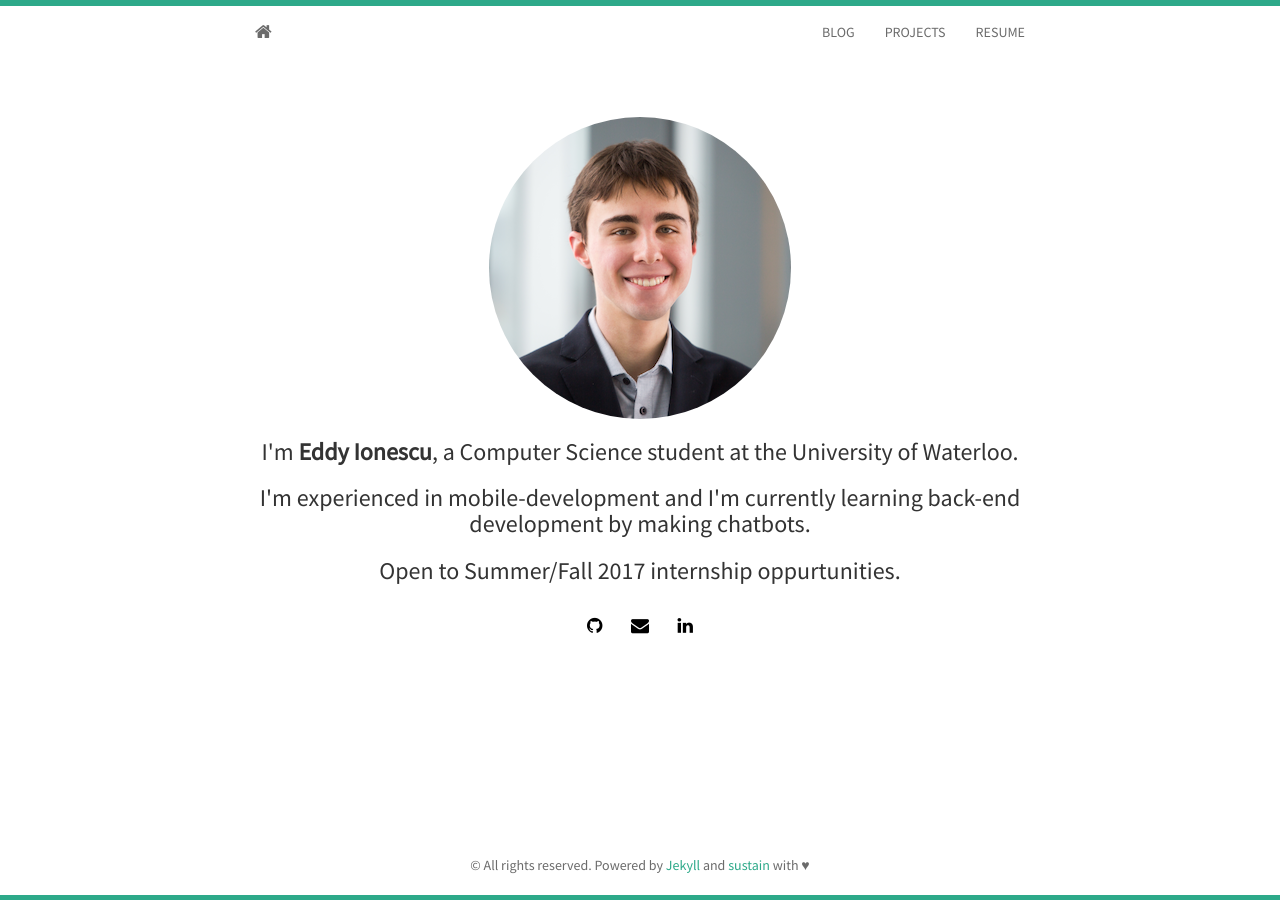
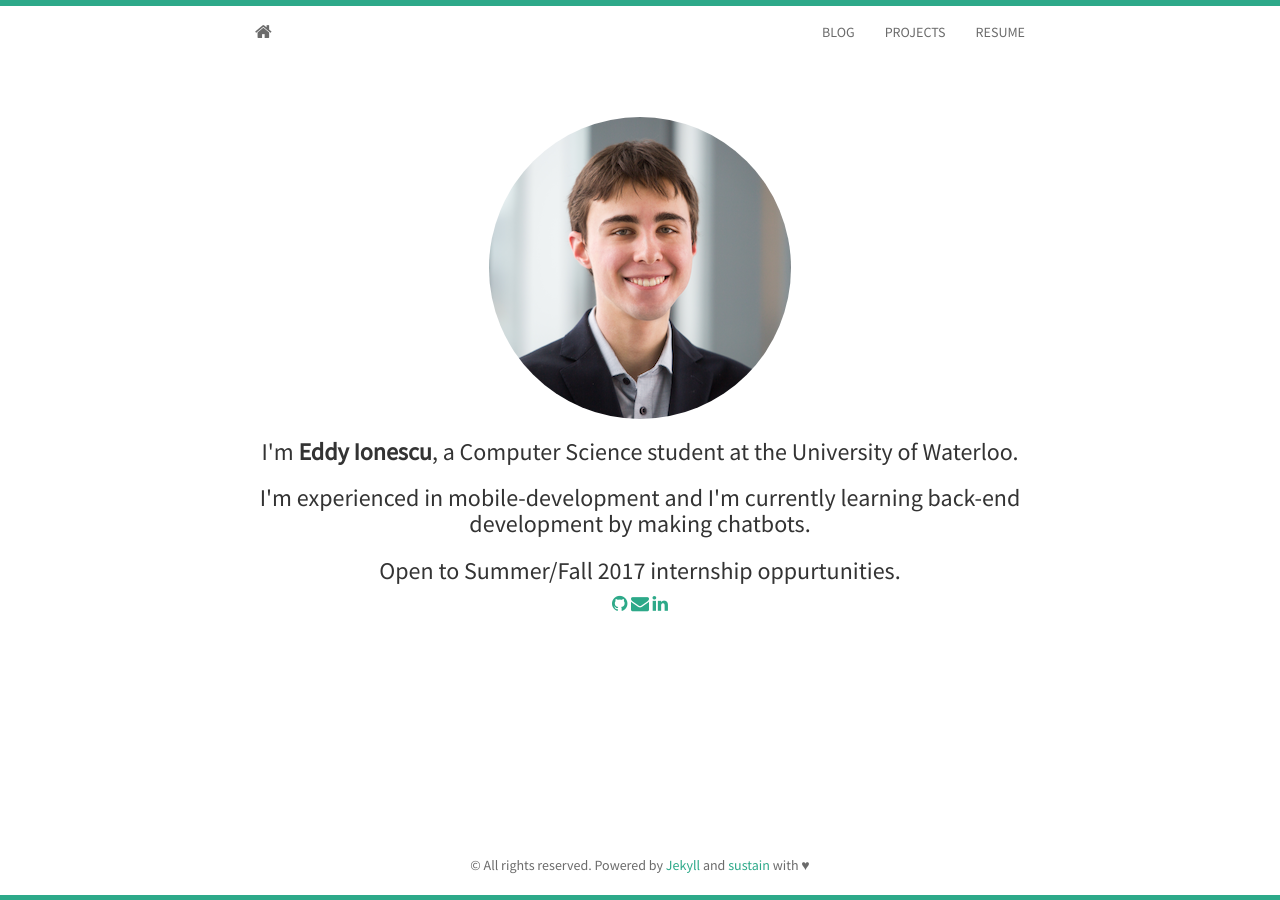
Before and after one commit to EddyIonescu/eddyionescu.github.io, a Jekyll site: the page built from index.html, in a window 1280 px wide. Built offline with Jekyll 4.4.1, drawn with Linux system fonts in a browser that asks for light colours; nearby versions of some CDN libraries; the list of posts is cut into pages by our own code.

Commit message:
Update index.html

```diff
--- a/index.html
+++ b/index.html
@@ -10,7 +10,11 @@
 	  <h3>I'm <strong>{{ site.author }}</strong>, a Computer Science student at the University of Waterloo.</h3>
 	  <h3>I'm experienced in mobile-development and I'm currently learning back-end development by making chatbots.</h3>
 	  <h3>Open to Summer/Fall 2017 internship oppurtunities.</h3>
-	  {% include social.html %}
+	  <h4>
+	  	<a href="http://github.com/{{ site.github }}"><i class="fa fa-github"></i></a>
+	  	<a href="mailto:{{ site.email}}"><i class="fa fa-envelope"></i></a>
+	  	<a href="http://linkedin.com/in/{{ site.linkedin }}"><i class="fa fa-linkedin"></i></a>
+	</h4>
 	</div>
 </section>
 <script>
```
